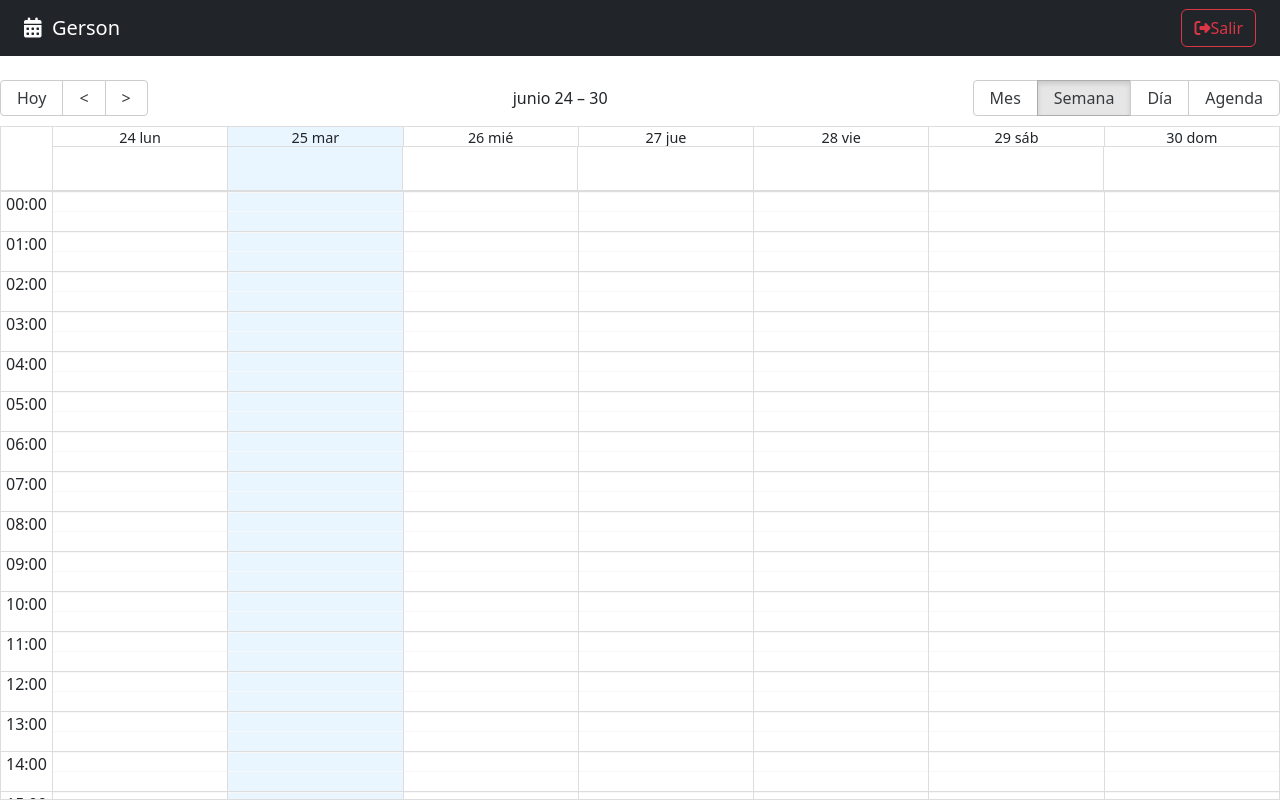
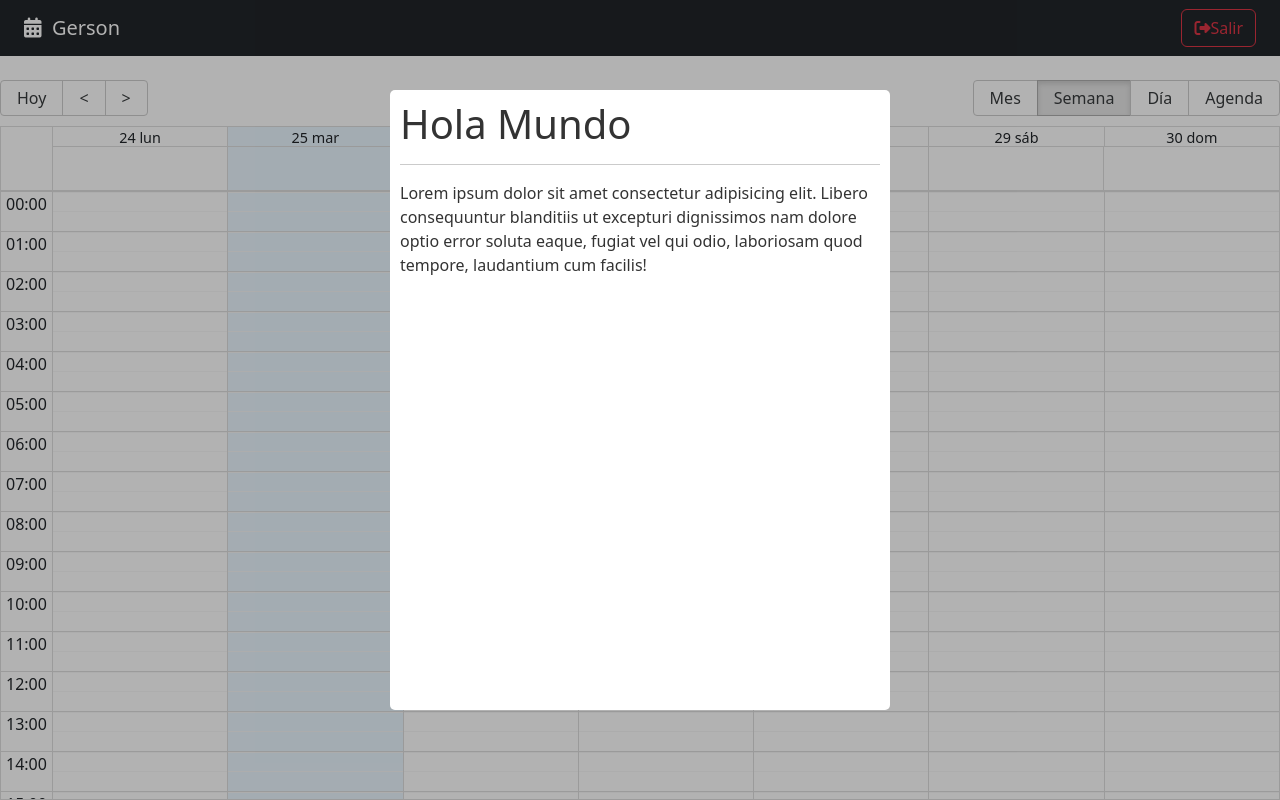
Before and after one commit to IP-Proyectos-y-Soluciones/CalendarApp-Frontend-MERN, a React (Vite) app: page / in a window 1280 px wide. Built offline with nearby package versions, Linux system fonts and the light colour scheme.

Commit message:
Creating a modal on the calendar

```diff
--- a/package.json
+++ b/package.json
@@ -14,6 +14,7 @@
     "react": "^18.3.1",
     "react-big-calendar": "^1.13.0",
     "react-dom": "^18.3.1",
+    "react-modal": "^3.16.1",
     "react-router-dom": "^6.24.0"
   },
   "devDependencies": {
--- /dev/null
+++ b/src/calendar/components/CalendarModal.jsx
@@ -0,0 +1,41 @@
+import { useState } from 'react';
+import Modal from 'react-modal';
+
+
+const customStyles = {
+  content: {
+    top: '50%',
+    left: '50%',
+    right: 'auto',
+    bottom: 'auto',
+    marginRight: '-50%',
+    transform: 'translate(-50%, -50%)',
+  },
+};
+
+Modal.setAppElement( '#root' );
+
+export const CalendarModal = () => {
+
+  const [ isOpen, setIsOpen ] = useState( true );
+
+  const onCloseModal = () => {
+    console.log( 'close modal' );
+    setIsOpen( false );
+  };
+
+  return (
+    <Modal
+      isOpen={ isOpen }
+      onRequestClose={ onCloseModal }
+      style={ customStyles }
+      className='modal'
+      overlayClassName='modal-fondo'
+      closeTimeoutMS={ 200 }
+    >
+      <h1>Hola Mundo</h1>
+      <hr />
+      <p>Lorem ipsum dolor sit amet consectetur adipisicing elit. Libero consequuntur blanditiis ut excepturi dignissimos nam dolore optio error soluta eaque, fugiat vel qui odio, laboriosam quod tempore, laudantium cum facilis!</p>
+    </Modal>
+  );
+};
--- a/src/calendar/index.js
+++ b/src/calendar/index.js
@@ -1,5 +1,6 @@
 
 export * from './components/CalendarEvent';
+export * from './components/CalendarModal';
 export * from './components/Navbar';
 
 export * from './pages/CalendarPage';
--- a/src/calendar/pages/CalendarPage.jsx
+++ b/src/calendar/pages/CalendarPage.jsx
@@ -3,7 +3,7 @@
 import 'react-big-calendar/lib/css/react-big-calendar.css';
 
 import { addHours } from 'date-fns';
-import { CalendarEvent, Navbar } from '../';
+import { CalendarEvent, CalendarModal, Navbar } from '../';
 import { getMessagesES, localizer } from '../../helpers';
 
 const events = [{
@@ -71,6 +71,8 @@
         onSelectEvent={ onSelect }
         onView={ onViewChange }
       />
+
+      <CalendarModal />
     </>
   );
 };
```
Also changed, not shown: 1 other file (tests, documents, lock files or other folders).
